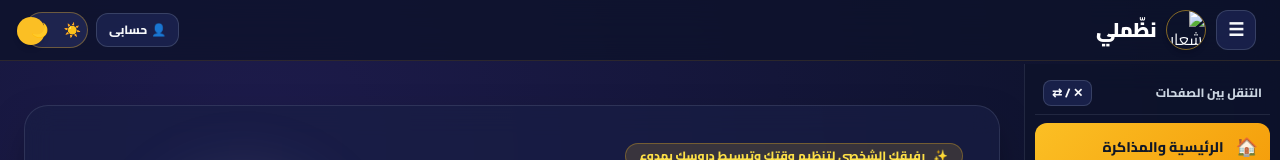
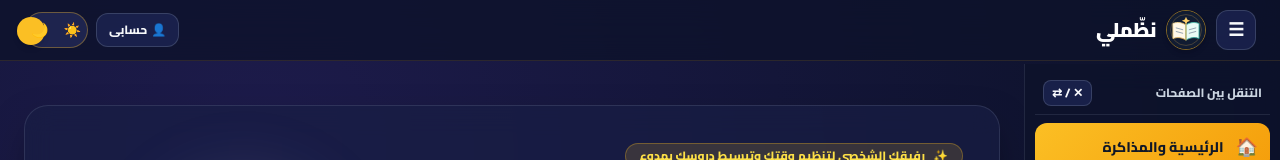
Before and after one commit to alaaelhorigy/Nazamly, a plain HTML site: page frontend/index.html in a window 1280 px wide. Shown: the top 160 px of the page. Drawn offline with nearby package versions, Linux system fonts and the light colour scheme.

Commit message:
Fix logo asset paths

```diff
--- a/frontend/index.html
+++ b/frontend/index.html
@@ -28,7 +28,7 @@
 
   <script src="https://cdn.jsdelivr.net/npm/marked/marked.min.js"></script>
   <link rel="stylesheet" href="./style.css" />
-  <link rel="icon" type="image/png" href="/logo.png" />
+  <link rel="icon" type="image/svg+xml" href="./logo.svg" />
 
   <style>
     @keyframes giftShakeLoop {
@@ -100,7 +100,7 @@
 
         <button type="button" data-page="page-home" class="page-switch-btn flex items-center gap-2.5 shrink-0 cursor-pointer">
           <img
-            src="/logo.png"
+            src="./logo.svg"
             alt="شعار نظّملي"
             class="w-9 h-9 sm:w-10 sm:h-10 rounded-full object-cover border border-amber-400/50 shadow-md shrink-0"
           />
```
